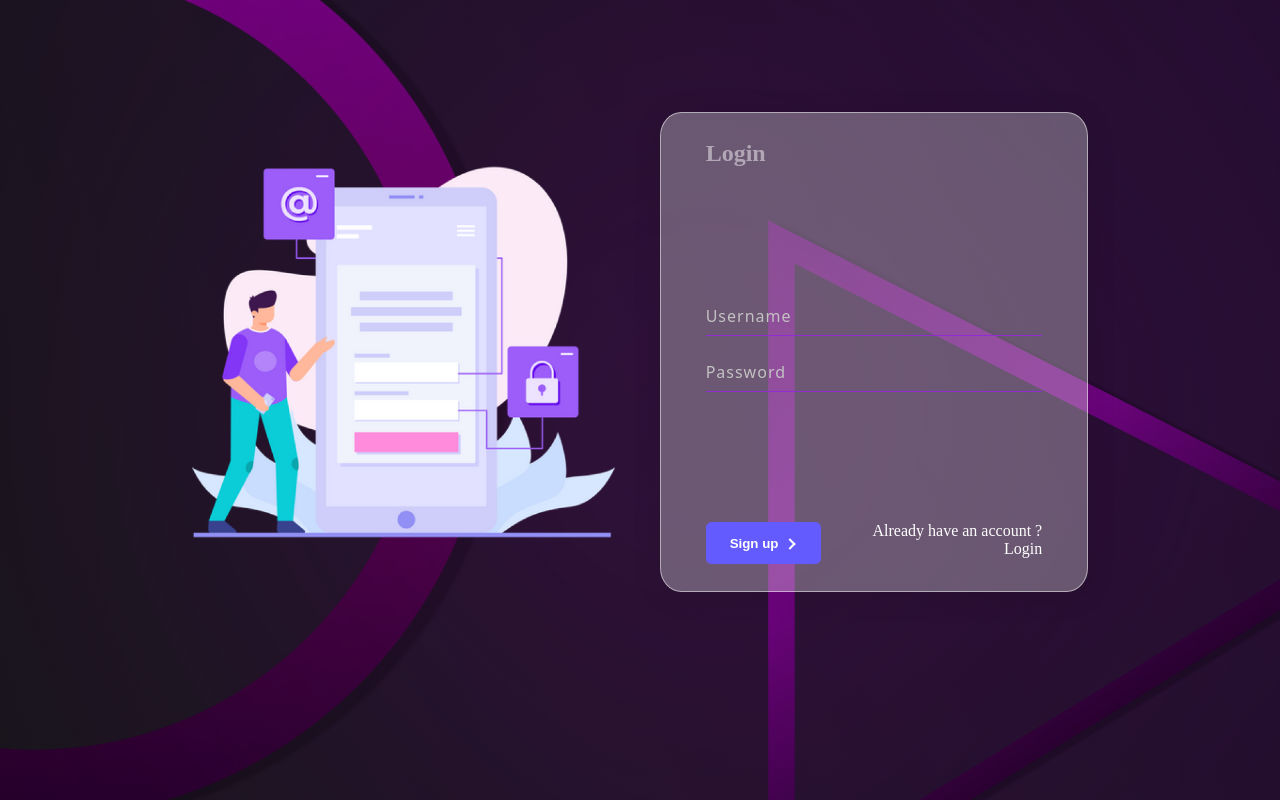
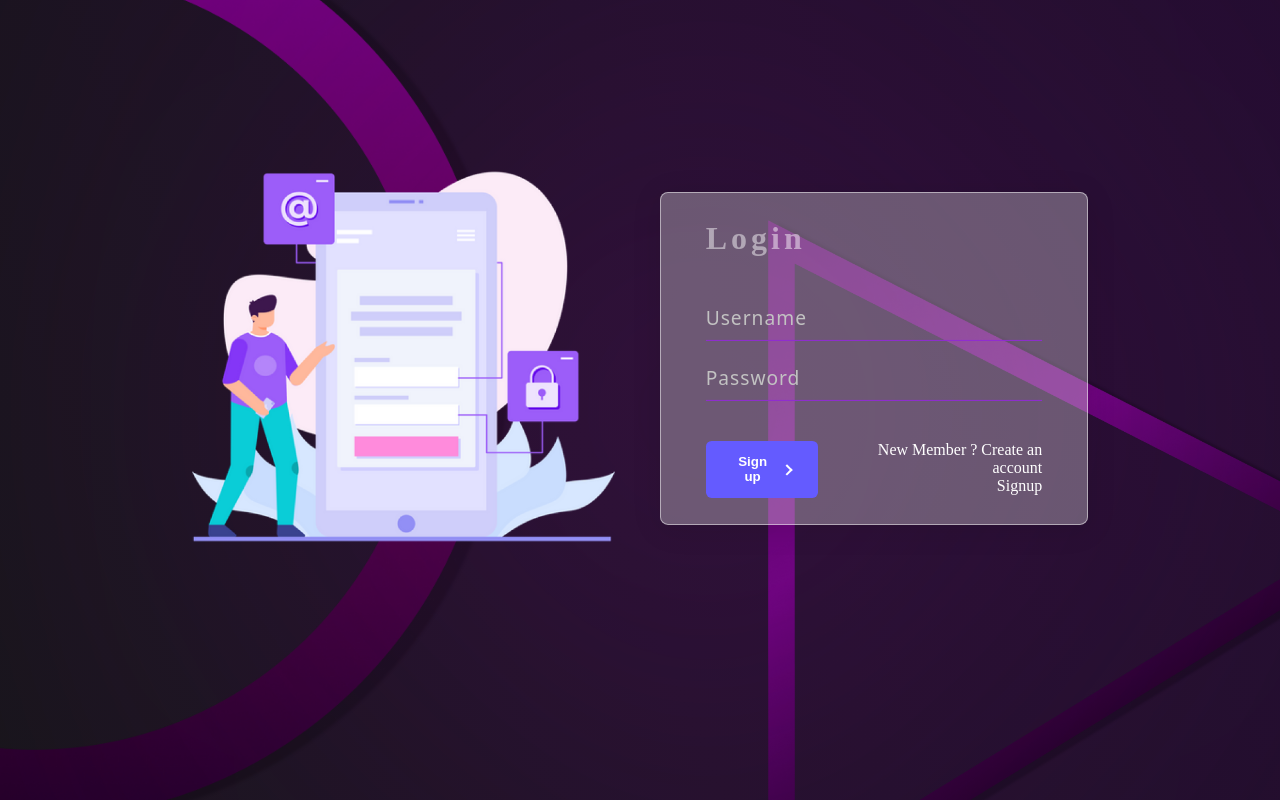
Before and after one commit to Nilay-rawal1/Price-Tracker, a Django app: page /login/ in a window 1280 px wide. Shown: the part 100-900 px from the top of the page. Run offline with Django 4.2, Linux system fonts and the light colour scheme; some web fonts are replaced.

Commit message:
Implemented User Registration, Login, Logout logic

```diff
--- a/Tracker/urls.py
+++ b/Tracker/urls.py
@@ -4,6 +4,9 @@ from . import views
 
 urlpatterns = [
     path('', views.landing , name='landing'),
-    path('login/', views.login, name = 'login'),
+
+    #User Authentication
+    path('login/', views.login_user, name = 'login'),
     path('signup/', views.signup, name = 'signup'),
+    path('logout/', views.logout_user, name='logout')
 ]
--- a/Tracker/views.py
+++ b/Tracker/views.py
@@ -1,11 +1,80 @@
-from django.shortcuts import render
+from django.shortcuts import render, redirect
+from django.contrib.auth.models import User
+from django.contrib.auth import login, authenticate, logout
+from django.contrib import messages
+from django.db import IntegrityError
 
 # Create your views here.
 def landing(request):
     return render(request, 'landing.html')
 
 def signup(request):
-    return render(request, 'signup.html')
+    if request.method == 'POST':
+        username = request.POST['username']
+        name = request.POST['name']
+        email = request.POST['email']
+        password = request.POST['password']
+        c_password = request.POST['c_password']
 
-def login(request):
-    return render(request, 'login.html')
+        #check for password strenght
+        alphabets, nums, lower_case, upper_case = 0, 0, 0, 0
+        for i in password:
+            if i.isalpha():
+                alphabets += 1
+            if i.isnumeric():
+                nums += 1
+            if i.islower():
+                lower_case += 1
+            if i.isupper():
+                upper_case += 1
+
+        #If statemnts to give proper error
+        if len(password) < 8:
+            return render(request, 'signup.html', {'message': 'Password must be aleast 8 characters long'})
+
+        elif  alphabets < 1:
+            return render(request, 'signup.html', {'message': 'Password must contain alphabets'})
+
+        elif  nums < 1:
+            return render(request, 'signup.html', {'message': 'Password must contain atleast 1 number'})
+
+        elif  lower_case < 1:
+            return render(request, 'signup.html', {'message': 'Password must contain atleast 1 lowercase alphabet'})
+
+        elif  upper_case < 1:
+            return render(request, 'signup.html', {'message': 'Password must contain atleast 1 UPPERCASE alphabet'})
+
+        #check if passowd and confirm password are same
+        if password != c_password:
+            return render(request, 'signup.html', {'message': 'Password must match.'})
+
+        #trying to save data
+        try:
+            user = User.objects.create_user(username = username, name = name, email = email, password = password)
+            user.save()
+            login(request, user)
+            return redirect('landing')
+        except IntegrityError:
+            return render(request, 'signup.html', {'message' : 'Username is already taken.'})
+
+    else:
+        return render(request, 'signup.html')
+
+def login_user(request):
+    if request.method == 'POST':
+        username = request.POST['username']
+        password = request.POST['password']
+
+        print('bhai data aa gya')
+        user = authenticate(username = username, password = password)
+        if user is not None:
+            login(request, user)
+            return redirect('landing')
+        else:
+            return render(request, 'login.html', {'message': 'Please check the login credentials again.'})
+    else:
+        return render(request, 'login.html')
+
+def logout_user(request):
+    logout(request)
+    return redirect('landing')
--- a/static/css/signup.css
+++ b/static/css/signup.css
@@ -28,7 +28,6 @@ body {
   justify-content: center;
   align-items: center;
   width: 70%;
-  height: 60%;
   margin: auto;
   position: absolute;
   top: 50%;
@@ -42,18 +41,20 @@ body {
   flex-direction: column;
   justify-content: space-between;
   width: 50%;
-  height: 100%;
   background: rgba(255, 255, 255, 0.3);
   box-shadow: 0 4px 30px rgba(0, 0, 0, 0.1);
   border: 1px solid rgba(255, 255, 255, 0.5);
   /* background: linear-gradient(200deg, rgb(255 255 255 / 26%) -1.54%, rgb(145 145 145 / 0%) 101.33%); */
-  border-radius: 5%;
+  border-radius: 0.5rem;
   padding: 3% 5%;
+  gap: 2rem;
 }
 
 .login-form h2 {
   color: #ffffff79;
   font-family: 'Clash Display';
+  font-size: 4vmin;
+  letter-spacing: 0.25rem;
 }
 
 .login-form .input-fields {
@@ -65,7 +66,7 @@ body {
 .login-form label {
   position: absolute;
   font-family: system-ui;
-  font-size: 2vmin;
+  font-size: 2.4vmin;
   color: #c2c2c2;
   letter-spacing: 1px;
   pointer-events: none;
@@ -87,14 +88,14 @@ body {
   border: none;
   outline: none;
   width: 100%;
-  font-size: 2vmin;
+  font-size: 2.4vmin;
   color: #ffffff;
 }
 
 .input-box:focus + label,
 .input-box:valid + label{
   top: -10%;
-  font-size: 1.5vmin;
+  font-size: 1.8vmin;
   color: #ffffff;
 }
 
--- a/templates/login.html
+++ b/templates/login.html
@@ -24,6 +24,7 @@
       <a  class="hovers"href="{% url 'signup' %}">LOGIN/SIGNUP </a>
     </div>
 </div>
+
 <section class='login-container-wrapper'>
     <div class='login-container'>
         <div class='login-image-container'>
@@ -31,28 +32,32 @@
         </div>
 
         <form action="" method='post' class='login-form' required>
+            {% csrf_token %}
             <h2>Login</h2>
+            {% if message %}
+                {% include 'alert.html' %}
+            {% endif %}
             <div class='input-fields'>
-                                <div class='input-field'>
-                    <input type='text' id='username ' name='username' required class='input-box'>
+                <div class='input-field'>
+                    <input type='text' id='username' name='username' required class='input-box' autocomplete="off">
                     <label for='username'>Username</label>
                 </div>
                 <div class='input-field'>
-                    <input type='password' id='password' name='password' required class='input-box'>
+                    <input type='password' id='password' name='password' required class='input-box' autocomplete="off">
                     <label for='password'>Password</label>
                 </div>
             </div>
             <div class='button-container'>
-                <button type='submit' class = 'form-btn'>
+                <button type='submit' class='form-btn'>
                     Sign up
                     <div class="arrow-wrapper">
                         <div class="arrow"></div>
                     </div>
                 </button>
                 <span>
-                    Already have an account ?
+                    New Member ? Create an account
                     <br>
-                    <a href="">Login</a>
+                    <a href="{% url 'signup' %}">Signup</a>
                 </span>
             </div>
         </form>
```
Also changed, not shown: static/css/alert_card.css (added, +15 -0 lines), templates/alert.html (added, +11 -0 lines), templates/header.html (+8 -1 lines), templates/signup.html (+7 -1 lines).
